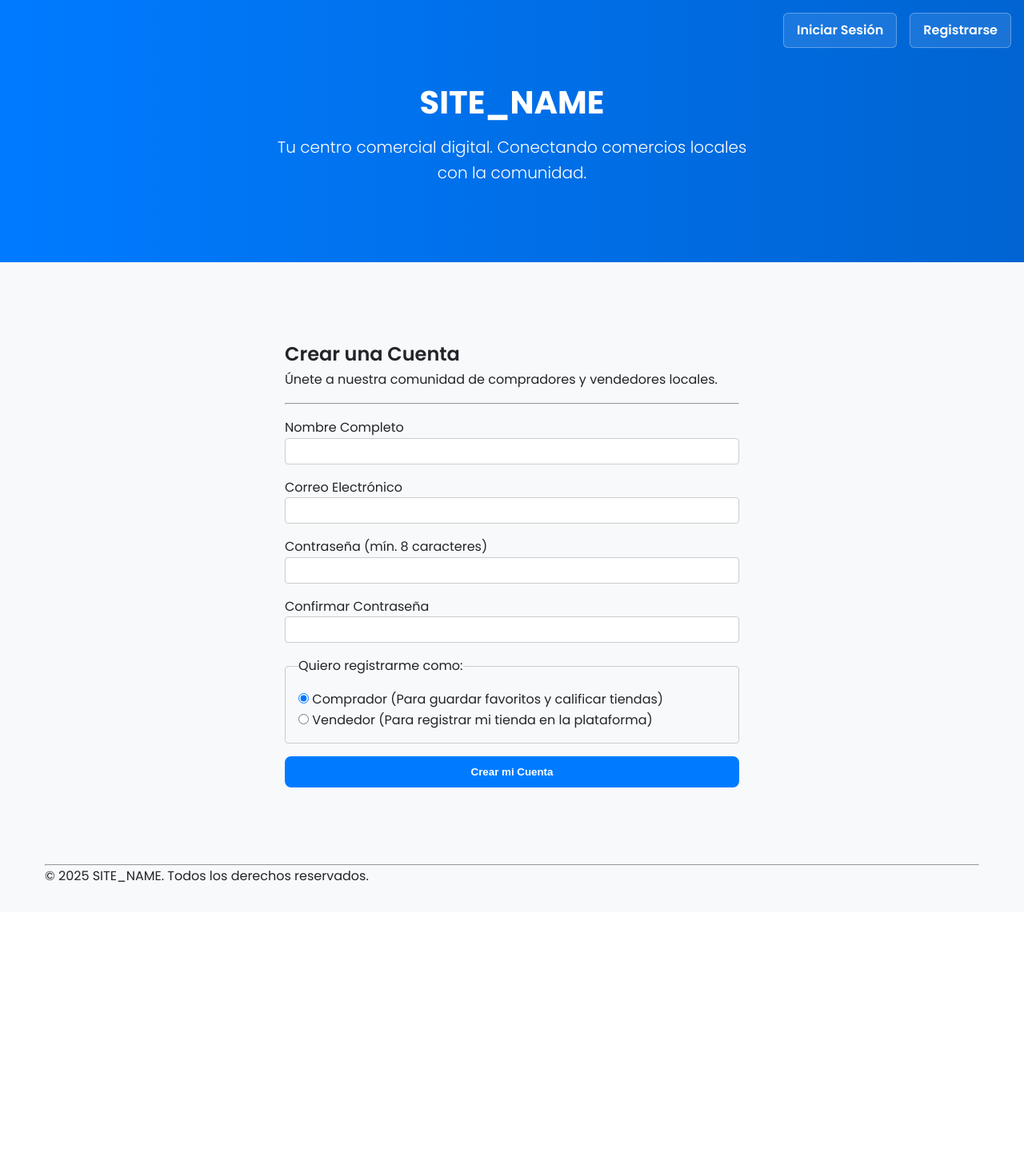
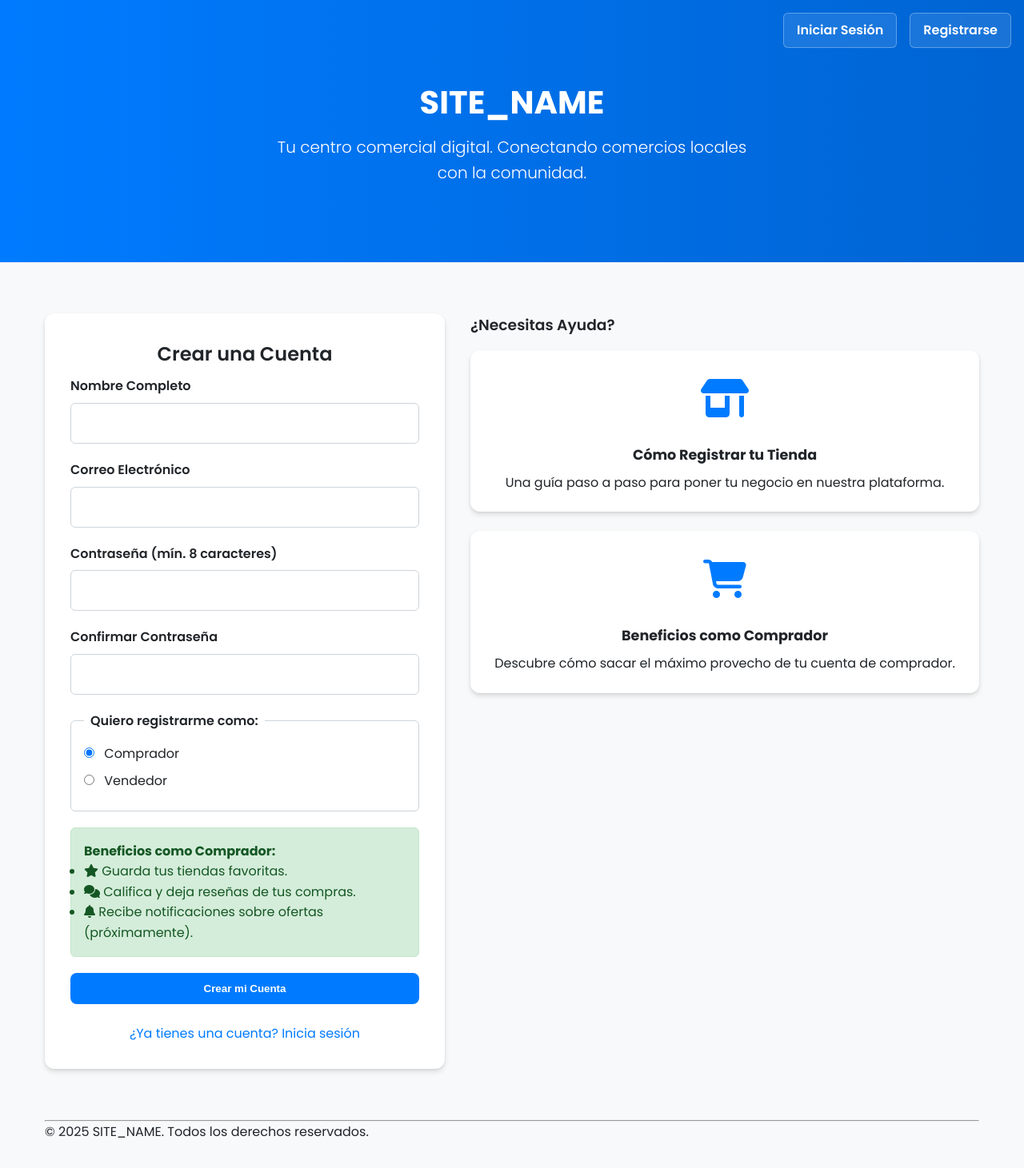
Before and after one commit to Trebmareeuu/D-Centro-Comercial, a PHP site: page /paginas/registro.php in a window 1280 px wide. Shown: the whole page at 80% size. Before the commit the page ends 1103 px from the top, so only its background shows below. Run offline with PHP 8.4, Linux system fonts and the light colour scheme; some libraries are stand-ins or nearby versions.

Commit message:
feat: Pule y mejora las páginas de autenticación de usuarios
Aplica una serie de mejoras a las páginas de inicio de sesión y registro basadas en los comentarios del usuario.

- Añade estilos CSS modernos a los formularios para una apariencia coherente y profesional.
- Implementa una sección de "beneficios" dinámica en la página de registro usando JavaScript para mejorar la interactividad.
- Añade una sección de marcadores de posición para futuros videos de ayuda.
- Actualiza el archivo db.sql para incluir la tabla 'usuarios', consolidando la configuración de la base de datos en un solo archivo.
- Corrige las rutas de inclusión de archivos en las páginas de login y registro para mayor robustez.

```diff
--- a/almacen/css/style.css
+++ b/almacen/css/style.css
@@ -204,3 +204,148 @@ a {
     color: var(--color-superficie);
     font-weight: 600;
 }
+
+/* --- 5. Estilos para Formularios --- */
+
+.form-container {
+    background-color: var(--color-superficie);
+    padding: 2rem;
+    border-radius: var(--radio-borde);
+    box-shadow: var(--sombra-tarjeta);
+    max-width: 500px;
+    margin: 2rem auto;
+}
+
+.form-container h2 {
+    text-align: center;
+    margin-bottom: 0.5rem;
+}
+
+.form-container p {
+    text-align: center;
+    color: var(--color-texto-secundario);
+    margin-bottom: 1.5rem;
+}
+
+.form-group {
+    margin-bottom: 1.25rem;
+}
+
+.form-group label {
+    display: block;
+    font-weight: 600;
+    margin-bottom: 0.5rem;
+}
+
+.form-group input[type="text"],
+.form-group input[type="email"],
+.form-group input[type="password"] {
+    width: 100%;
+    padding: 0.75rem;
+    border-radius: 6px;
+    border: 1px solid #ced4da;
+    font-family: var(--font-principal);
+    font-size: 1rem;
+    transition: var(--transicion-suave);
+}
+
+.form-group input:focus {
+    outline: none;
+    border-color: var(--color-primario);
+    box-shadow: 0 0 0 3px rgba(0, 123, 255, 0.25);
+}
+
+.form-fieldset {
+    border: 1px solid #ced4da;
+    padding: 1rem;
+    border-radius: 6px;
+    margin-bottom: 1.25rem;
+}
+
+.form-fieldset legend {
+    font-weight: 600;
+    padding: 0 0.5rem;
+}
+
+.form-fieldset div {
+    margin-bottom: 0.5rem;
+}
+
+.form-fieldset label {
+    font-weight: 400;
+    margin-left: 0.5rem;
+}
+
+.form-button {
+    width: 100%;
+    border: none;
+    cursor: pointer;
+}
+
+.form-link {
+    text-align: center;
+    margin-top: 1.5rem;
+    display: block;
+}
+
+.alert {
+    padding: 1rem;
+    margin-bottom: 1rem;
+    border-radius: 6px;
+    border: 1px solid transparent;
+}
+
+.alert-danger {
+    color: #721c24;
+    background-color: #f8d7da;
+    border-color: #f5c6cb;
+}
+
+.alert-success {
+    color: #155724;
+    background-color: #d4edda;
+    border-color: #c3e6cb;
+}
+
+/* --- 6. Estilos de la Página de Registro --- */
+.registro-layout {
+    display: flex;
+    flex-wrap: wrap;
+    gap: 2rem;
+    align-items: flex-start;
+}
+
+.registro-layout > .form-container {
+    flex: 2; /* El formulario toma más espacio */
+    min-width: 320px;
+    margin: 0; /* Reseteamos el margen auto */
+}
+
+.help-section {
+    flex: 1; /* La sección de ayuda toma menos espacio */
+    min-width: 300px;
+}
+
+.help-section h3 {
+    margin-bottom: 1rem;
+}
+
+.video-placeholder {
+    background-color: var(--color-superficie);
+    border-radius: var(--radio-borde);
+    box-shadow: var(--sombra-tarjeta);
+    padding: 1.5rem;
+    margin-bottom: 1.5rem;
+    text-align: center;
+}
+
+.video-placeholder .icon {
+    font-size: 3rem;
+    color: var(--color-primario);
+    margin-bottom: 1rem;
+}
+
+.video-placeholder h4 {
+    font-size: 1.1rem;
+    margin-bottom: 0.5rem;
+}
--- /dev/null
+++ b/almacen/js/registro-dinamico.js
@@ -0,0 +1,50 @@
+/**
+ * Script para la página de registro.
+ *
+ * Muestra dinámicamente los beneficios de registrarse como comprador o vendedor.
+ */
+
+// Esperar a que el contenido del DOM esté completamente cargado.
+document.addEventListener('DOMContentLoaded', function() {
+
+    // Seleccionar los elementos del DOM.
+    const radioComprador = document.getElementById('tipo_comprador');
+    const radioVendedor = document.getElementById('tipo_vendedor');
+    const beneficiosContainer = document.getElementById('beneficios-dinamicos');
+
+    // Definir los textos de los beneficios.
+    const beneficiosComprador = `
+        <h4>Beneficios como Comprador:</h4>
+        <ul>
+            <li><i class="fas fa-star"></i> Guarda tus tiendas favoritas.</li>
+            <li><i class="fas fa-comments"></i> Califica y deja reseñas de tus compras.</li>
+            <li><i class="fas fa-bell"></i> Recibe notificaciones sobre ofertas (próximamente).</li>
+        </ul>
+    `;
+
+    const beneficiosVendedor = `
+        <h4>Beneficios como Vendedor:</h4>
+        <ul>
+            <li><i class="fas fa-store"></i> Aumenta la visibilidad de tu negocio local.</li>
+            <li><i class="fas fa-bullhorn"></i> Publica tu catálogo de productos.</li>
+            <li><i class="fas fa-chart-line"></i> Accede a un panel para gestionar tu tienda.</li>
+        </ul>
+    `;
+
+    // Función para actualizar el contenido.
+    function actualizarBeneficios() {
+        if (radioVendedor.checked) {
+            beneficiosContainer.innerHTML = beneficiosVendedor;
+        } else {
+            beneficiosContainer.innerHTML = beneficiosComprador;
+        }
+        beneficiosContainer.style.display = 'block';
+    }
+
+    // Añadir los event listeners a los radio buttons.
+    radioComprador.addEventListener('change', actualizarBeneficios);
+    radioVendedor.addEventListener('change', actualizarBeneficios);
+
+    // Llamar a la función una vez al cargar la página para mostrar el estado inicial.
+    actualizarBeneficios();
+});
--- a/paginas/registro.php
+++ b/paginas/registro.php
@@ -4,23 +4,22 @@
  */
 
 session_start();
-require_once '../config.php';
+// Usamos __DIR__ para obtener una ruta robusta al archivo de configuración.
+require_once __DIR__ . '/../config.php';
 
 $errors = [];
 $success_message = '';
 
-// Lógica de procesamiento del formulario
 if ($_SERVER['REQUEST_METHOD'] == 'POST') {
-    // 1. Conexión a la BD
+    // ... (la lógica PHP de procesamiento sigue siendo la misma) ...
     $dsn = 'mysql:host=' . DB_HOST . ';dbname=' . DB_NAME . ';charset=utf8mb4';
     $options = [PDO::ATTR_ERRMODE => PDO::ERRMODE_EXCEPTION, PDO::ATTR_DEFAULT_FETCH_MODE => PDO::FETCH_OBJ];
     try {
         $pdo = new PDO($dsn, DB_USER, DB_PASS, $options);
     } catch (PDOException $e) {
-        $errors[] = 'Error de conexión a la base de datos: ' . $e->getMessage();
+        $errors[] = 'Error de conexión a la base de datos.';
     }
 
-    // 2. Recoger y validar datos
     $nombre = trim($_POST['nombre'] ?? '');
     $email = trim($_POST['email'] ?? '');
     $password = $_POST['password'] ?? '';
@@ -33,91 +32,97 @@ if ($_SERVER['REQUEST_METHOD'] == 'POST') {
     if ($password !== $password_confirm) $errors[] = 'Las contraseñas no coinciden.';
     if (empty($tipo_usuario) || !in_array($tipo_usuario, ['comprador', 'vendedor'])) $errors[] = 'Debe seleccionar un tipo de usuario.';
 
-    // 3. Si no hay errores, proceder
     if (empty($errors)) {
-        // Verificar si el email ya existe
         $stmt = $pdo->prepare("SELECT id FROM usuarios WHERE email = ?");
         $stmt->execute([$email]);
         if ($stmt->fetch()) {
             $errors[] = 'Este correo electrónico ya está registrado.';
         } else {
-            // Hashear la contraseña
             $hashed_password = password_hash($password, PASSWORD_DEFAULT);
-            // Generar token de verificación
             $token_verificacion = bin2hex(random_bytes(32));
-
-            // Insertar usuario en la BD
             try {
                 $stmt = $pdo->prepare("INSERT INTO usuarios (nombre, email, password, tipo_usuario, token_verificacion) VALUES (?, ?, ?, ?, ?)");
                 $stmt->execute([$nombre, $email, $hashed_password, $tipo_usuario, $token_verificacion]);
                 $success_message = '¡Registro exitoso! Se ha enviado un enlace de verificación a tu correo. Por favor, revisa tu bandeja de entrada para activar tu cuenta.';
-                // En un futuro, aquí iría el código para enviar el email.
             } catch (PDOException $e) {
-                $errors[] = 'Error al registrar el usuario: ' . $e->getMessage();
+                $errors[] = 'Error al registrar el usuario.';
             }
         }
     }
 }
 
-// Incluir cabecera
 require_once 'includes/header.php';
 ?>
 
-<div class="container" style="max-width: 600px;">
+<div class="registro-layout">
+
+    <div class="form-container">
         <h2>Crear una Cuenta</h2>
-    <p>Únete a nuestra comunidad de compradores y vendedores locales.</p>
-    <hr style="margin: 1rem 0;">
 
         <?php if (!empty($errors)): ?>
-        <div style="color: red; border: 1px solid red; padding: 1rem; margin-bottom: 1rem; border-radius: 8px;">
-            <strong>Error:</strong>
-            <ul>
-                <?php foreach ($errors as $error): ?>
-                    <li><?php echo $error; ?></li>
-                <?php endforeach; ?>
-            </ul>
+            <div class="alert alert-danger">
+                <ul><?php foreach ($errors as $error) echo "<li>$error</li>"; ?></ul>
             </div>
         <?php endif; ?>
 
         <?php if ($success_message): ?>
-        <div style="color: green; border: 1px solid green; padding: 1rem; margin-bottom: 1rem; border-radius: 8px;">
-            <?php echo $success_message; ?>
-        </div>
+            <div class="alert alert-success"><?php echo $success_message; ?></div>
         <?php else: ?>
             <form action="registro.php" method="POST">
-            <div style="margin-bottom: 1rem;">
+                <div class="form-group">
                     <label for="nombre">Nombre Completo</label>
-                <input type="text" id="nombre" name="nombre" required style="width: 100%; padding: 0.5rem; border-radius: 4px; border: 1px solid #ccc;">
+                    <input type="text" id="nombre" name="nombre" required>
                 </div>
-            <div style="margin-bottom: 1rem;">
+                <div class="form-group">
                     <label for="email">Correo Electrónico</label>
-                <input type="email" id="email" name="email" required style="width: 100%; padding: 0.5rem; border-radius: 4px; border: 1px solid #ccc;">
+                    <input type="email" id="email" name="email" required>
                 </div>
-            <div style="margin-bottom: 1rem;">
+                <div class="form-group">
                     <label for="password">Contraseña (mín. 8 caracteres)</label>
-                <input type="password" id="password" name="password" required style="width: 100%; padding: 0.5rem; border-radius: 4px; border: 1px solid #ccc;">
+                    <input type="password" id="password" name="password" required>
                 </div>
-            <div style="margin-bottom: 1rem;">
+                <div class="form-group">
                     <label for="password_confirm">Confirmar Contraseña</label>
-                <input type="password" id="password_confirm" name="password_confirm" required style="width: 100%; padding: 0.5rem; border-radius: 4px; border: 1px solid #ccc;">
+                    <input type="password" id="password_confirm" name="password_confirm" required>
                 </div>
-            <fieldset style="margin-bottom: 1rem; border: 1px solid #ccc; padding: 1rem; border-radius: 4px;">
+                <fieldset class="form-fieldset">
                     <legend>Quiero registrarme como:</legend>
                     <div>
                         <input type="radio" id="tipo_comprador" name="tipo_usuario" value="comprador" checked>
-                    <label for="tipo_comprador">Comprador (Para guardar favoritos y calificar tiendas)</label>
+                        <label for="tipo_comprador">Comprador</label>
                     </div>
                     <div>
                         <input type="radio" id="tipo_vendedor" name="tipo_usuario" value="vendedor">
-                    <label for="tipo_vendedor">Vendedor (Para registrar mi tienda en la plataforma)</label>
+                        <label for="tipo_vendedor">Vendedor</label>
                     </div>
                 </fieldset>
-            <button type="submit" class="tienda-card-contacto" style="width: 100%; border: none; cursor: pointer;">Crear mi Cuenta</button>
+
+                <div id="beneficios-dinamicos" class="alert alert-success" style="display: none; margin-bottom: 1.25rem;"></div>
+
+                <button type="submit" class="tienda-card-contacto form-button">Crear mi Cuenta</button>
             </form>
+            <a href="login.php" class="form-link">¿Ya tienes una cuenta? Inicia sesión</a>
         <?php endif; ?>
     </div>
 
+    <aside class="help-section">
+        <h3>¿Necesitas Ayuda?</h3>
+        <div class="video-placeholder">
+            <div class="icon"><i class="fas fa-store-alt"></i></div>
+            <h4>Cómo Registrar tu Tienda</h4>
+            <p>Una guía paso a paso para poner tu negocio en nuestra plataforma.</p>
+        </div>
+        <div class="video-placeholder">
+            <div class="icon"><i class="fas fa-shopping-cart"></i></div>
+            <h4>Beneficios como Comprador</h4>
+            <p>Descubre cómo sacar el máximo provecho de tu cuenta de comprador.</p>
+        </div>
+    </aside>
+
+</div>
+
+<script src="../almacen/js/registro-dinamico.js"></script>
+
 <?php
-// Incluir pie de página
 require_once 'includes/footer.php';
 ?>
```
Also changed, not shown: db.sql (+32 -1 lines), paginas/login.php (+11 -30 lines). Lines whose indentation alone changed are shown as unchanged.
